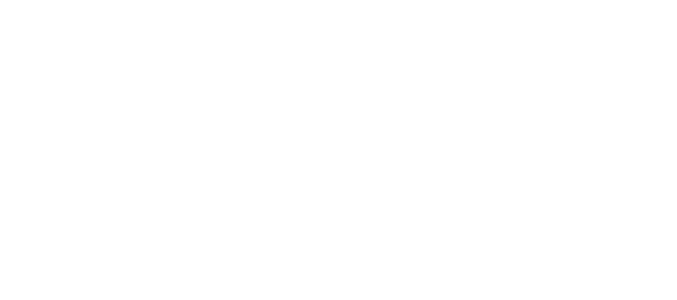
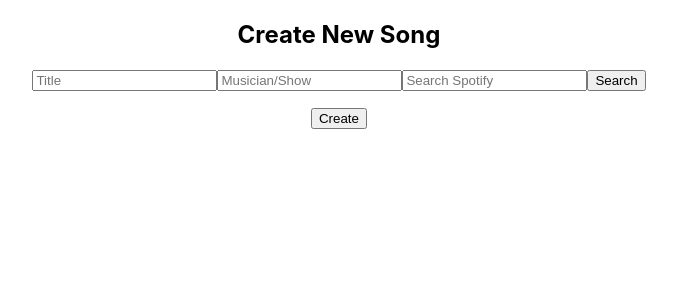
Before and after one commit to tayloreisele/crescendo2.0, a React (Create React App) app in the folder crescendo-frontend/: page /create-song in a window 1280 px wide. Before the commit this address had no page. Shown: the top 300 px of the page, without its empty margins (301-978 px from the left). Built offline with nearby package versions, Linux system fonts and the light colour scheme.

Commit message:
added fronted API

```diff
--- a/crescendo-frontend/src/App.js
+++ b/crescendo-frontend/src/App.js
@@ -1,11 +1,12 @@
 import './App.css';
 import React from 'react';
+import { BrowserRouter as Router, Route, Routes } from 'react-router-dom';
+import LandingPage from './LandingPage';
 import Login from './Login';
-import LandingPage from './LandingPage';
 import Signup from './Signup';
-import { BrowserRouter as Router, Route, Routes } from 'react-router-dom';
 import Verify from './Verify';
 import Dashboard from './Dashboard';
+import CreateSongForm from './CreateSongForm'; // Import the CreateSongForm component
 
 function App() {
   return (
@@ -17,6 +18,7 @@
           <Route path="/signup" element={<Signup />} />
           <Route path='/verify' element={<Verify />} />
           <Route path='/dashboard' element={<Dashboard />} />
+          <Route path='/create-song' element={<CreateSongForm />} /> {/* Add a new route for CreateSongForm */}
         </Routes>
       </div>
     </Router>
--- /dev/null
+++ b/crescendo-frontend/src/CreateSongForm.js
@@ -0,0 +1,67 @@
+import React, { useState } from 'react';
+import axios from 'axios';
+
+function CreateSongForm({ onCreate }) {
+  const [title, setTitle] = useState('');
+  const [musician, setMusician] = useState('');
+  const [spotifyTrackId, setSpotifyTrackId] = useState('');
+  const [query, setQuery] = useState('');
+  const [searchResults, setSearchResults] = useState([]);
+
+  const handleSearch = async () => {
+    try {
+      const response = await axios.post('/api/searchSpotify', { query });
+      setSearchResults(response.data);
+    } catch (error) {
+      console.error('Error searching Spotify:', error);
+    }
+  };
+
+  const handleCreate = async (e) => {
+    e.preventDefault();
+    try {
+      await axios.post('/api/songs', { title, musician, spotifyTrackId });
+      onCreate();
+    } catch (error) {
+      console.error('Error creating song:', error);
+    }
+  };
+
+  return (
+    <div>
+      <h2>Create New Song</h2>
+      <form onSubmit={handleCreate}>
+        <input
+          type="text"
+          value={title}
+          onChange={(e) => setTitle(e.target.value)}
+          placeholder="Title"
+        />
+        <input
+          type="text"
+          value={musician}
+          onChange={(e) => setMusician(e.target.value)}
+          placeholder="Musician/Show"
+        />
+        <input
+          type="text"
+          value={query}
+          onChange={(e) => setQuery(e.target.value)}
+          placeholder="Search Spotify"
+        />
+        <button type="button" onClick={handleSearch}>Search</button>
+        <ul>
+          {searchResults.map((result) => (
+            <li key={result.id}>
+              {result.name} - {result.artist}
+              <button type="button" onClick={() => setSpotifyTrackId(result.id)}>Select</button>
+            </li>
+          ))}
+        </ul>
+        <button type="submit">Create</button>
+      </form>
+    </div>
+  );
+}
+
+export default CreateSongForm;
```
